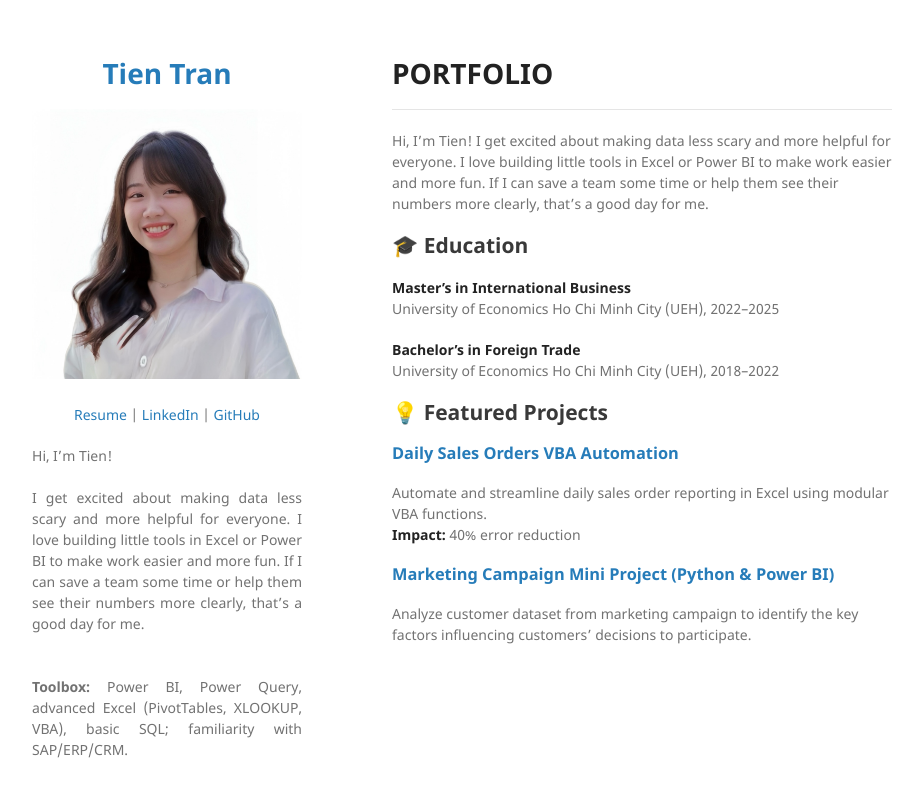
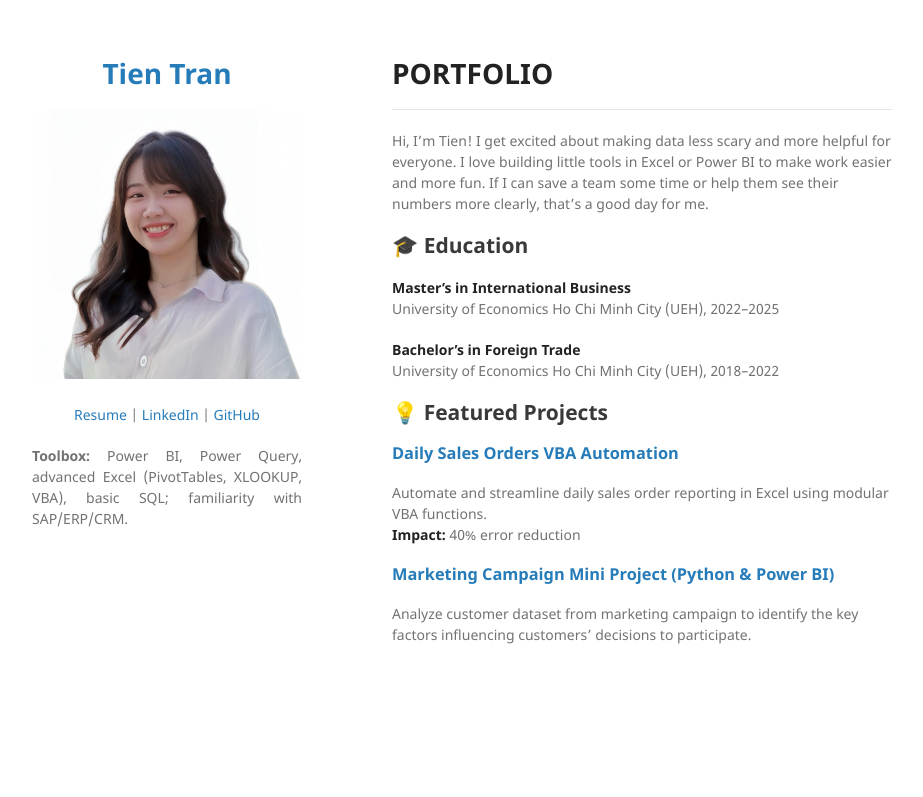
Before and after one commit to tnthaotien/tnthaotien.github.io, a Jekyll site: the page built from index.md, in a window 1280 px wide. Shown: the top 797 px of the page, without its empty margins (178-1101 px from the left). Built offline with Jekyll 4.4.1, drawn with Linux system fonts in a browser that asks for light colours; our own code applies the rules of GitHub Pages for plain Markdown files.

Commit message:
Update _config.yml

```diff
--- a/_config.yml
+++ b/_config.yml
@@ -10,10 +10,6 @@ description:
   </p>
 
   <p align="justify">
-  Hi, I’m Tien!
-  <br><br>
-  I get excited about making data less scary and more helpful for everyone. I love building little tools in Excel or Power BI to make work easier and more fun. If I can save a team some time or help them see their numbers more clearly, that’s a good day for me.<br>
-  <br><br>
   <b>Toolbox:</b> Power BI, Power Query, advanced Excel (PivotTables, XLOOKUP, VBA), basic SQL; familiarity with SAP/ERP/CRM.<br><br>
   <br><br>
 
```
